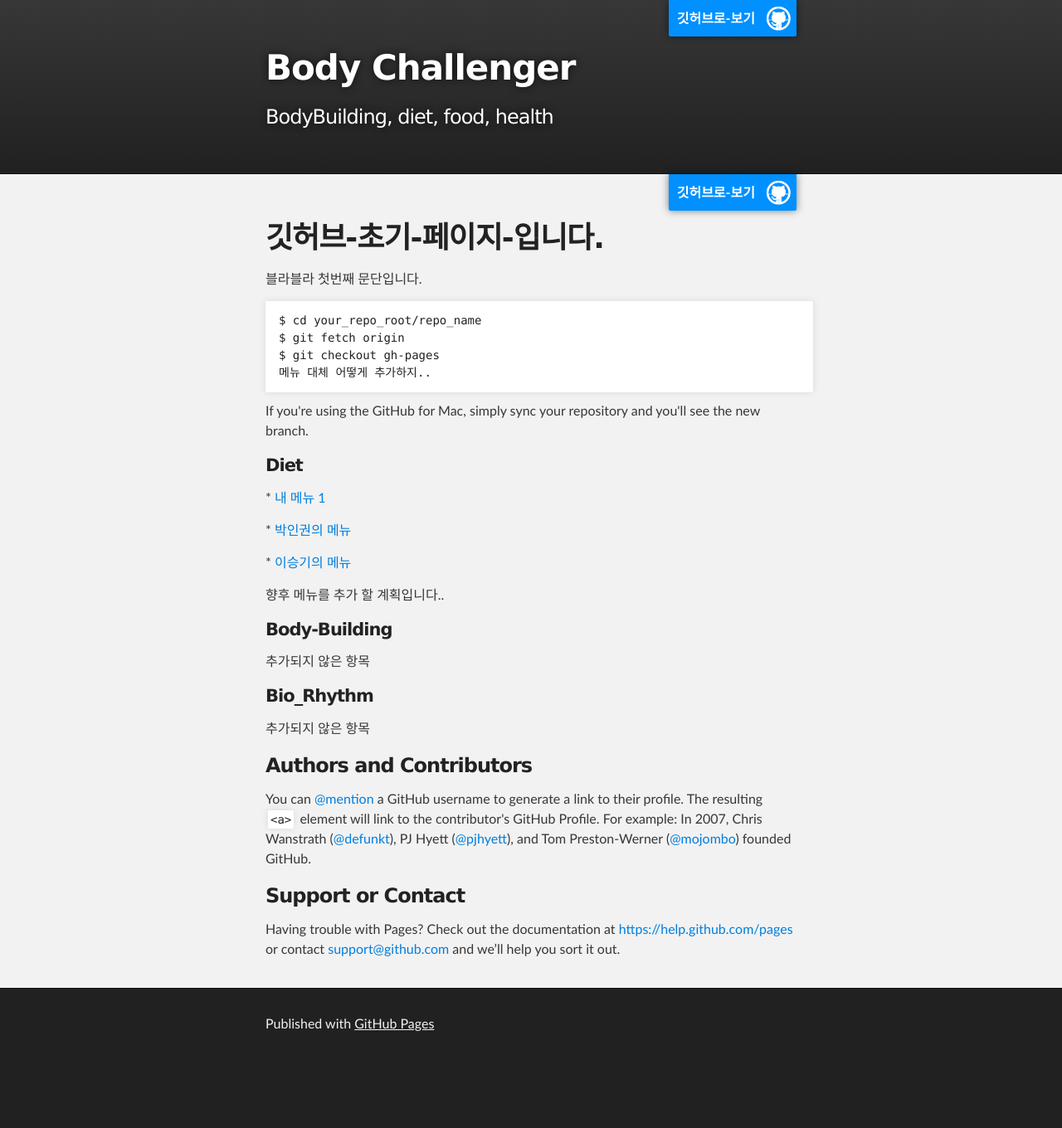
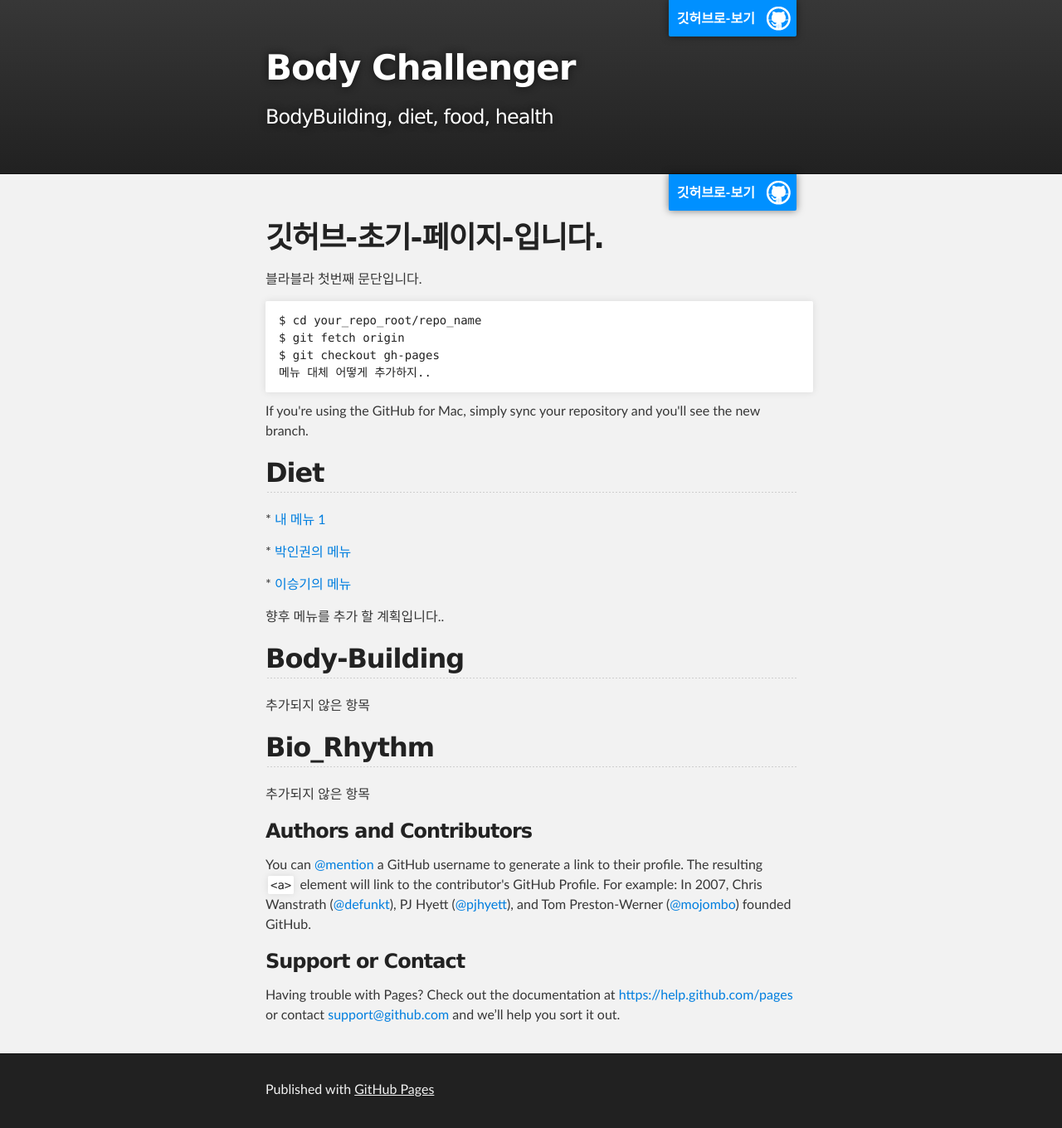
Before and after one commit to sss8412/sss8412.github.com, a Jekyll site: the page index.html, which Jekyll copies as it is, in a window 1280 px wide. Shown: the whole page at 83% size. Built offline with Jekyll 4.4.1, drawn with Linux system fonts in a browser that asks for light colours; before the commit the page ends 1281 px from its top, so only the background shows below that.

Commit message:
Update index.html

```diff
--- a/index.html
+++ b/index.html
@@ -40,8 +40,8 @@ $ git checkout gh-pages
 
 <p>If you're using the GitHub for Mac, simply sync your repository and you'll see the new branch.</p>
 
-<h4>
-<a id="diet" class="anchor" href="#diet" aria-hidden="true"><span class="octicon octicon-link"></span></a>Diet</h4>
+<h2>
+<a id="diet" class="anchor" href="#diet" aria-hidden="true"><span class="octicon octicon-link"></span></a>Diet</h2>
 <p>* <a href="https://sss8412.github.io/blog">내 메뉴 1</a></p>
 <p>* <a href="http://sss8412.github.io/2015/05/20/Park-Inkwon.html">박인권의 메뉴</a></p>
 <p>* <a href="http://sss8412.github.io/2015/05/26/Lee-Seung-Gi.html">이승기의 메뉴</a></p>
@@ -49,15 +49,17 @@ $ git checkout gh-pages
 <a id="forkme_banner" href="https://github.com/sss8412">깃허브로-보기</a>
 
 
-<h4>
-<a id="Body-Building" class="anchor" href="#Body-Building" aria-hidden="true"><span class="octicon octicon-link"></span></a>Body-Building</h4>
+<h2>
+<a id="Body-Building" class="anchor" href="#Body-Building" aria-hidden="true"><span class="octicon octicon-link"></span></a>Body-Building</h2>
 
 <p>추가되지 않은 항목</p>
 
-<h4>
-<a id="Bio_Rhythm" class="anchor" href="#Bio_Rhythm" aria-hidden="true"><span class="octicon octicon-link"></span></a>Bio_Rhythm</h4>
+<h2>
+<a id="Bio_Rhythm" class="anchor" href="#Bio_Rhythm" aria-hidden="true"><span class="octicon octicon-link"></span></a>Bio_Rhythm</h2>
 
 <p>추가되지 않은 항목</p>
+
+
 <h3>
 <a id="authors-and-contributors" class="anchor" href="#authors-and-contributors" aria-hidden="true"><span class="octicon octicon-link"></span></a>Authors and Contributors</h3>
 
```
